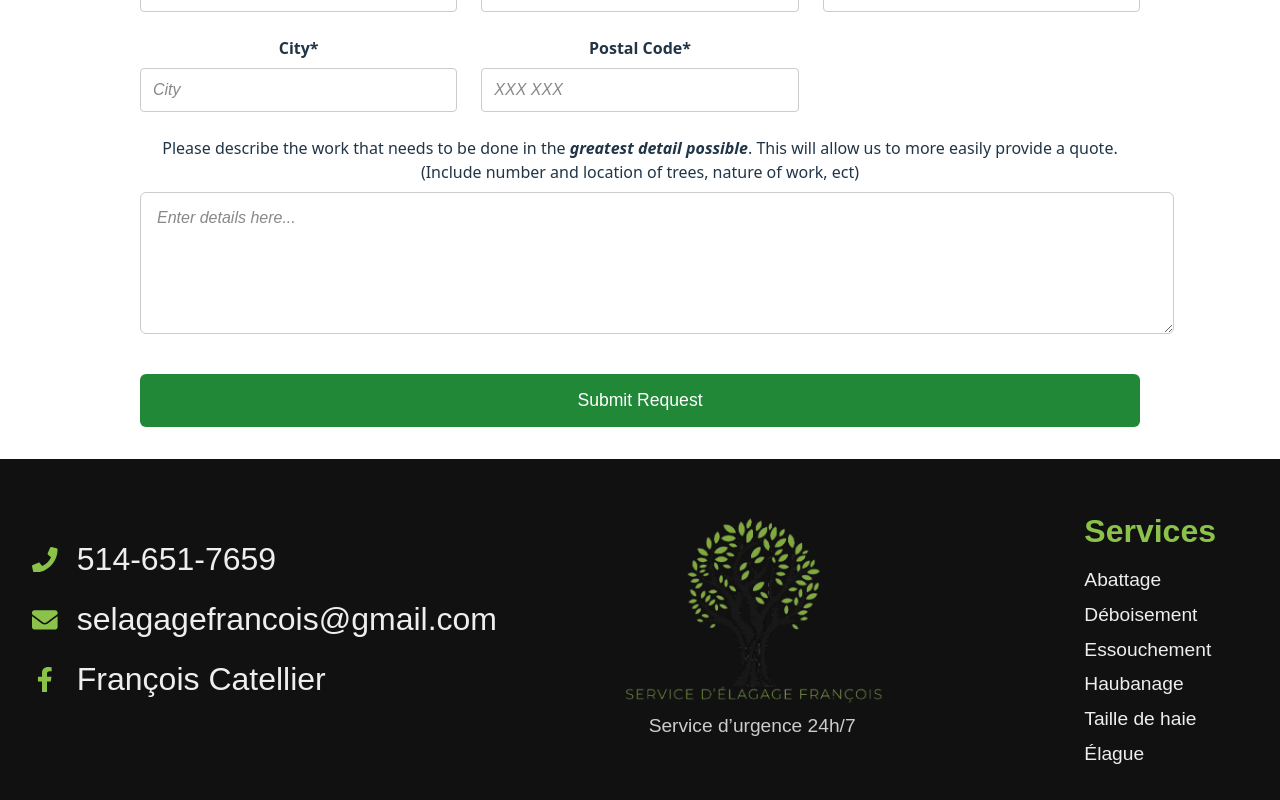
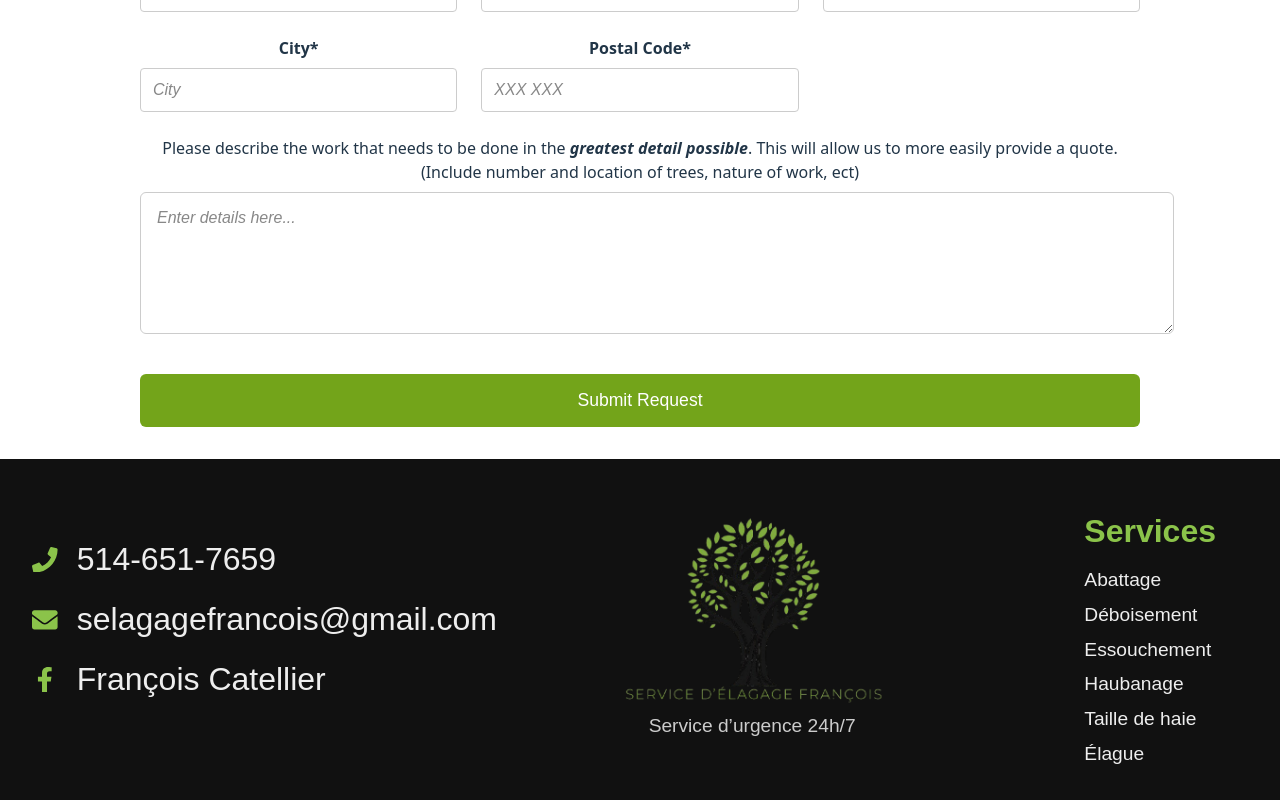
Before and after one commit to Cristiano-Fazi/Frank-Website, a React (Vite) app in the folder frank-website/: page /services in a window 1280 px wide. In both pictures the pointer is over the input "Submit Request". Shown: the part 1421-2221 px from the top of the page. Built offline with nearby package versions, Linux system fonts and the light colour scheme.

Commit message:
changed the color of submit button

```diff
--- a/frank-website/src/components/SubForm/SubForm.module.css
+++ b/frank-website/src/components/SubForm/SubForm.module.css
@@ -78,5 +78,5 @@
 }
 
 .submit_button:hover {
-  background-color: #218838;
+  background-color: #73a41a;
 }
```
